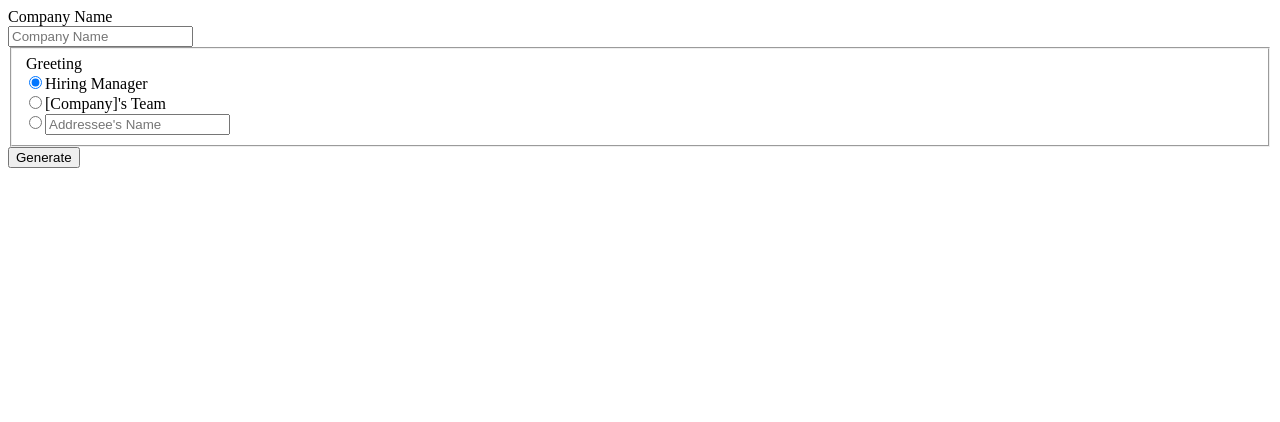
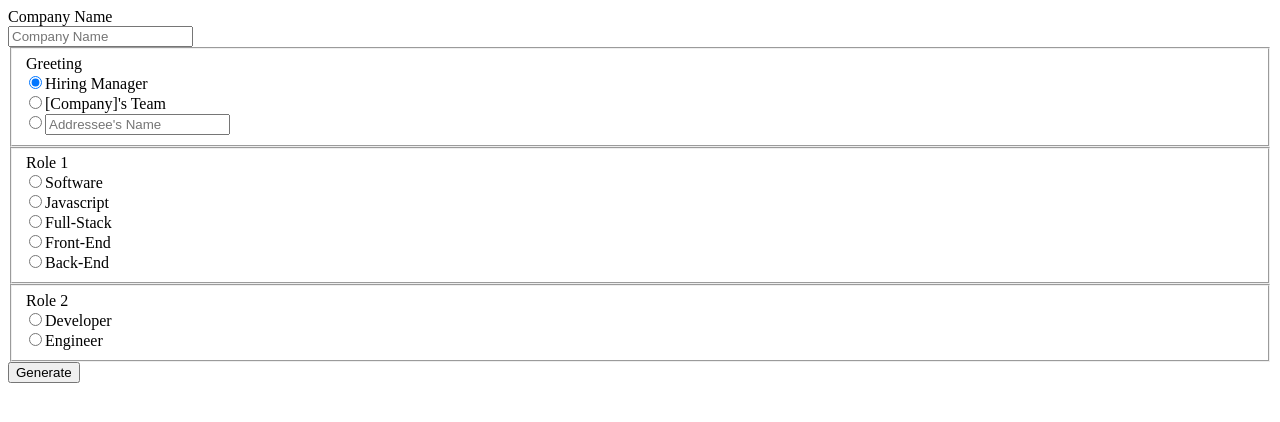
Before and after one commit to vikramraja1995/cover-me, a React (Create React App) app in the folder client/: page / in a window 1280 px wide. Shown: the top 422 px of the page. Built offline with nearby package versions, Linux system fonts and the light colour scheme; the HTML template or start-up script is replaced by a standard one.

Commit message:
Add roles to form

```diff
--- a/client/src/App.jsx
+++ b/client/src/App.jsx
@@ -6,10 +6,20 @@ class App extends React.Component {
     this.state = {
       company: '[Company]',
       greeting: 'Hiring Manager',
-      addresseeName: ''
+      addresseeName: '',
+      role: '',
+      industry: '',
+      frontEndFramework: '',
+      database: ''
     };
     this.handleSubmit = this.handleSubmit.bind(this);
     this.onCompanyNameChange = this.onCompanyNameChange.bind(this);
+  }
+
+  // Sets company state to [Company] if the input is empty so it looks neat in the greeting option
+  onCompanyNameChange(e) {
+    const text = e.target.value === '' ? '[Company]' : e.target.value;
+    this.setState({ company: text });
   }
 
   // eslint-disable-next-line class-methods-use-this
@@ -17,10 +27,25 @@ class App extends React.Component {
     event.preventDefault();
   }
 
-  // Sets company state to [Company] if the input is empty so it looks neat in the greeting option
-  onCompanyNameChange(e) {
-    const text = e.target.value === '' ? '[Company]' : e.target.value;
-    this.setState({ company: text });
+  populateRoles() {
+    const roles = ['Software', 'Javascript', 'Full-Stack', 'Front-End', 'Back-End'];
+    return roles.map((role, i) => {
+      return (
+        <div className="form-check">
+          <input
+            className="form-check-input"
+            type="radio"
+            name="role"
+            id={`role-${i}`}
+            value={role}
+            onClick={() => this.setState({ role })}
+          />
+          <label className="form-check-label" htmlFor={`role-${i}`}>
+            {role}
+          </label>
+        </div>
+      );
+    });
   }
 
   render() {
@@ -101,6 +126,50 @@ class App extends React.Component {
             </div>
           </fieldset>
 
+          {/*  Role options */}
+          <fieldset className="form-group">
+            <div className="row">
+              <legend className="col-form-label col-sm-2 pt-0">Role 1</legend>
+              {/*  Roles */}
+              <div className="col-sm-2">{this.populateRoles()}</div>
+            </div>
+          </fieldset>
+
+          <fieldset className="form-group">
+            <div className="row">
+              <legend className="col-form-label col-sm-2 pt-0">Role 2</legend>
+              {/*  Role appends */}
+              <div className="col-sm-2">
+                <div className="form-check">
+                  <input
+                    className="form-check-input"
+                    type="radio"
+                    name="role-append"
+                    id="developer"
+                    value="developer"
+                    onClick={() => this.setState({ roleAppend: 'Developer' })}
+                  />
+                  <label className="form-check-label" htmlFor="developer">
+                    Developer
+                  </label>
+                </div>
+                <div className="form-check">
+                  <input
+                    className="form-check-input"
+                    type="radio"
+                    name="role-append"
+                    id="engineer"
+                    value="engineer"
+                    onClick={() => this.setState({ roleAppend: 'Engineer' })}
+                  />
+                  <label className="form-check-label" htmlFor="engineer">
+                    Engineer
+                  </label>
+                </div>
+              </div>
+            </div>
+          </fieldset>
+
           {/*  Submit Button */}
           <div className="form-group row">
             <div className="col-sm-10">
```
